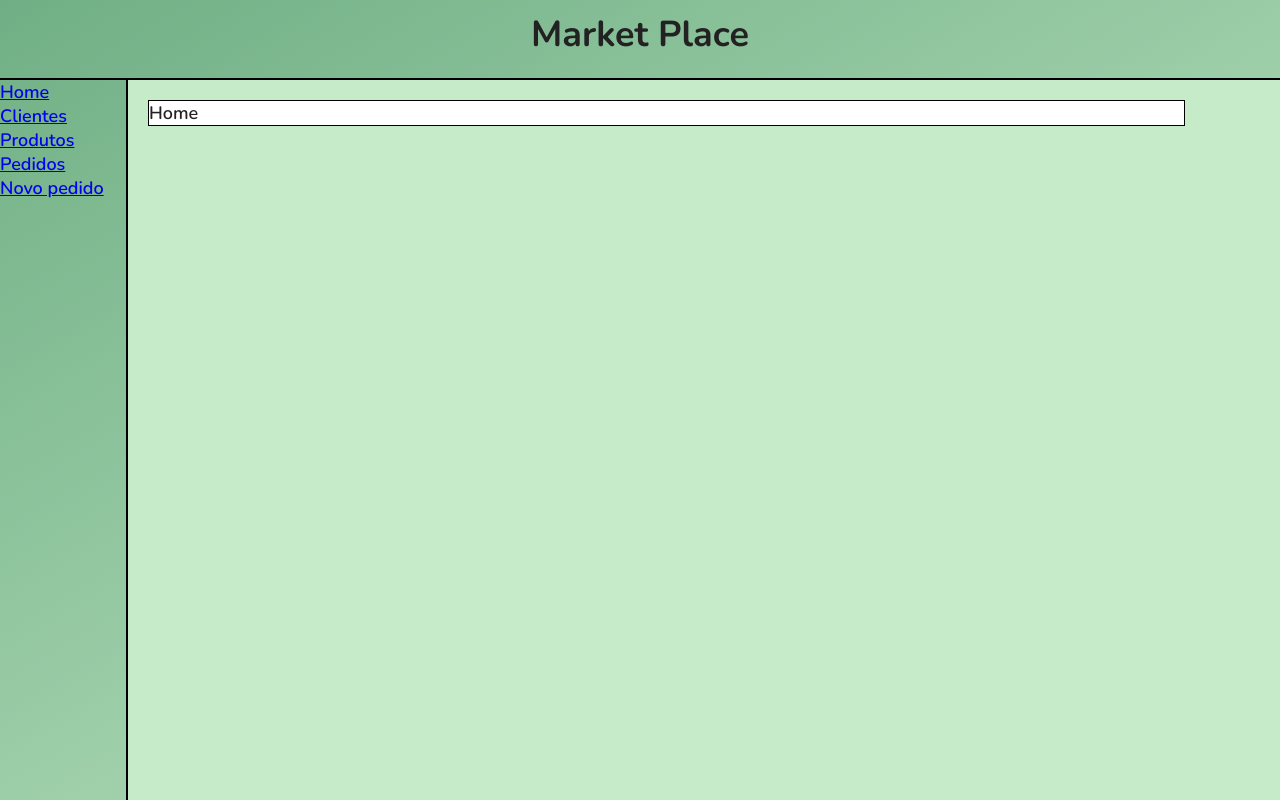
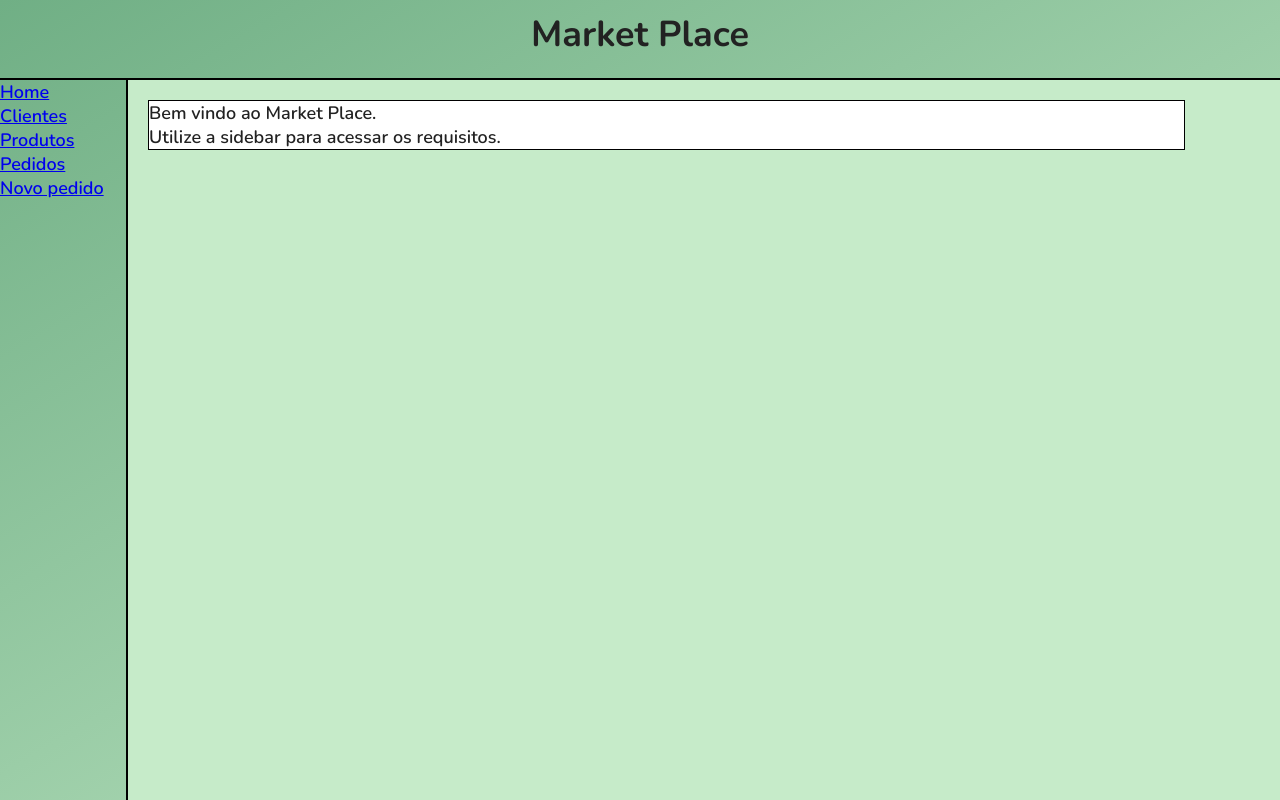
Before and after one commit to JuniorEsbaltar/market-place-node-react, a React (Create React App) app in the folder front-end/market-place/: page / in a window 1280 px wide. Built offline with nearby package versions, Linux system fonts and the light colour scheme.

Commit message:
Change text on home

```diff
--- a/front-end/market-place/src/pages/Home.js
+++ b/front-end/market-place/src/pages/Home.js
@@ -2,6 +2,9 @@ import {React} from 'react'
 
 export default function Home() {
   return (
-    <div>Home</div>
+    <div>
+      <p>Bem vindo ao Market Place.</p>
+      <p>Utilize a sidebar para acessar os requisitos.</p>
+    </div>
   )
 }
```
Also changed, not shown: 1 other file (tests, documents, lock files or other folders).
